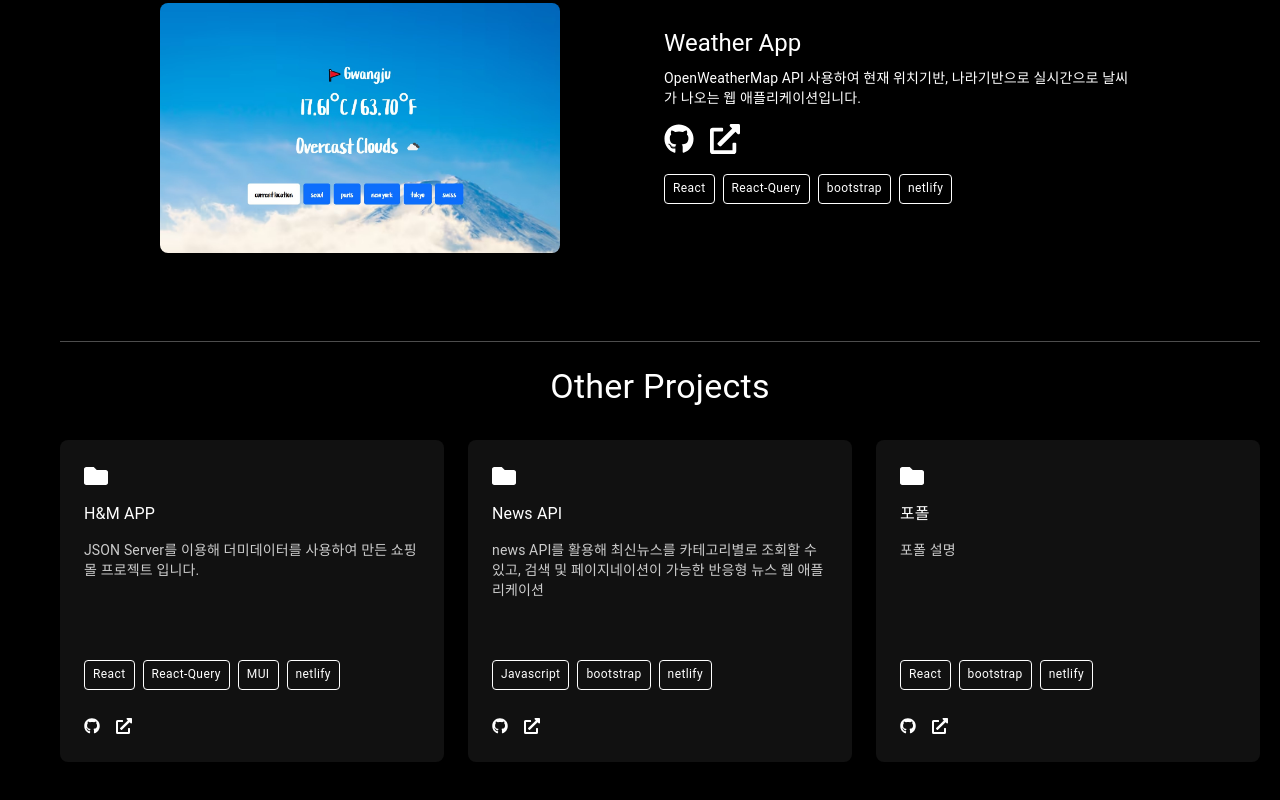
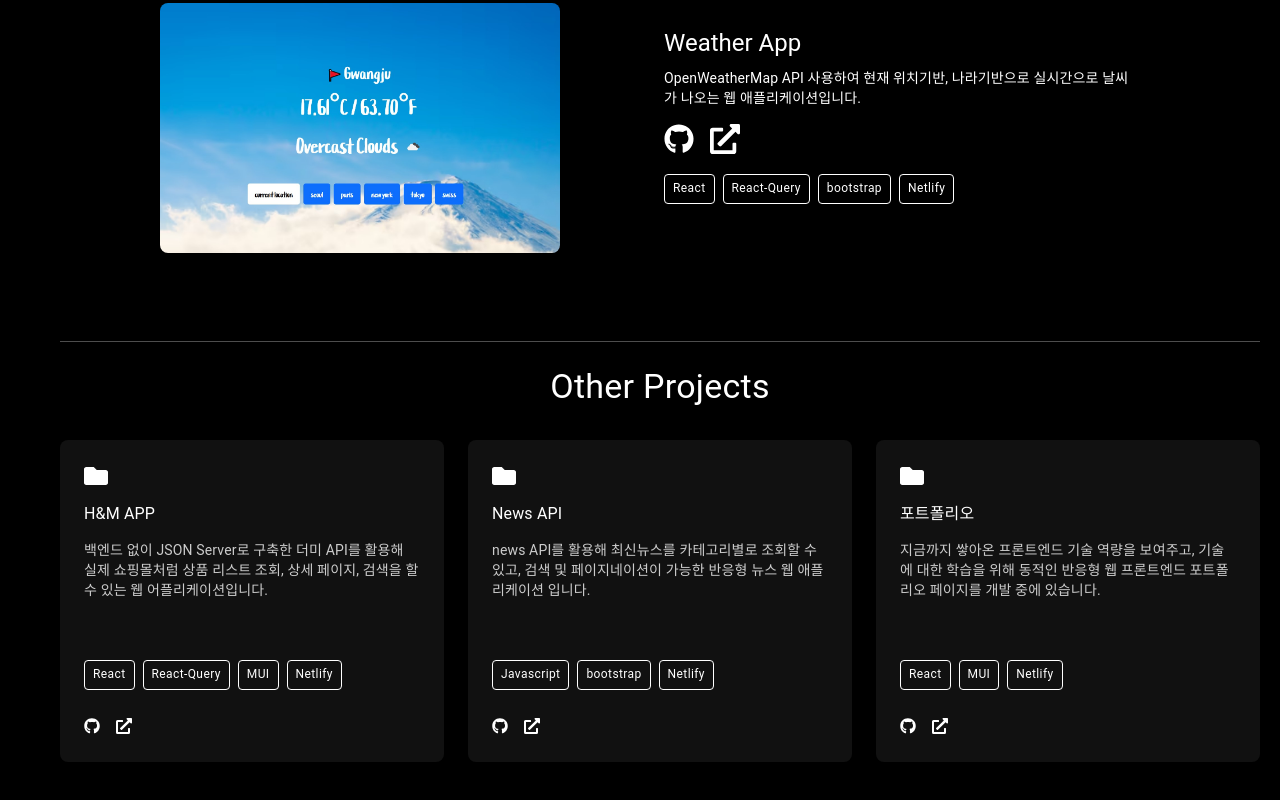
Before and after one commit to leealswl/portfolio, a React (Create React App) app: page / in a window 1280 px wide. Shown: the part 2669-3469 px from the top of the page. Built offline with nearby package versions, Linux system fonts and the light colour scheme; a web font is replaced by a local one.

Commit message:
code modify

```diff
--- a/src/section/ProjectSection/ProjectSection.jsx
+++ b/src/section/ProjectSection/ProjectSection.jsx
@@ -27,14 +27,14 @@ const mainProjects = [
   {
     title: 'Game App',
     img: new URL('../../assets/images/projects-gameapp.jpg', import.meta.url).href,
-    tech: [ 'Javascript','bootstrap',  'netlify'],
+    tech: [ 'Javascript','bootstrap',  'Netlify'],
     desc: 'RAWG game API 를 활용해 베스트게임 조회,검색, 게임 상세보기를 구현한 게임플랫폼 프로젝트 입니다.',
     live: 'https://game-plus-minus.netlify.app/',
     repo: 'https://github.com/leealswl/Javascript3-team2', },
     {
     title: 'Weather App',
     img: new URL('../../assets/images/projects-weatherapp.jpg', import.meta.url).href,
-    tech: ['React','React-Query','bootstrap',  'netlify'],
+    tech: ['React','React-Query','bootstrap',  'Netlify'],
     desc: 'OpenWeatherMap API 사용하여 현재 위치기반, 나라기반으로 실시간으로 날씨가 나오는 웹 애플리케이션입니다.',
     live: 'https://weatherapp-weathapp.netlify.app/',
     repo: 'https://github.com/leealswl/weather-app',
@@ -43,20 +43,20 @@ const mainProjects = [
 
 const otherProjects = [
   { title: 'H&M APP',
-    desc: 'JSON Server를 이용해 더미데이터를 사용하여 만든 쇼핑몰 프로젝트 입니다.',
+    desc: '백엔드 없이 JSON Server로 구축한 더미 API를 활용해 실제 쇼핑몰처럼 상품 리스트 조회, 상세 페이지, 검색을 할 수 있는 웹 어플리케이션입니다.',
     url: 'https://new-hnm.netlify.app/',
-    tech: ['React','React-Query','MUI','netlify'],
+    tech: ['React','React-Query','MUI','Netlify'],
     repo: 'https://github.com/jh-y10/NnBook', },
   { title: 'News API',
-  desc: 'news API를 활용해 최신뉴스를 카테고리별로 조회할 수 있고, 검색 및 페이지네이션이 가능한 반응형 뉴스 웹 애플리케이션',
-  tech: ['Javascript','bootstrap', 'netlify'],
+  desc: 'news API를 활용해 최신뉴스를 카테고리별로 조회할 수 있고, 검색 및 페이지네이션이 가능한 반응형 뉴스 웹 애플리케이션 입니다.',
+  tech: ['Javascript','bootstrap', 'Netlify'],
   url: 'https://minji-newsapi-project.netlify.app/',
   repo: 'https://github.com/leealswl/new_api_project',
  },
- { title: '포폴',
-  desc: '포폴 설명',
-  tech: ['React','bootstrap', 'netlify'],
-  url: 'https://weatherapp-weathapp.netlify.app/',
+ { title: '포트폴리오' ,
+  desc: '지금까지 쌓아온 프론트엔드 기술 역량을 보여주고, 기술에 대한 학습을 위해 동적인 반응형 웹 프론트엔드 포트폴리오 페이지를 개발 중에 있습니다.',
+  tech: ['React','MUI','Netlify'],
+  url: 'https://minzportfolio.netlify.app/',
   repo: 'https://github.com/leealswl/portfolio',
  },
 ];
```
